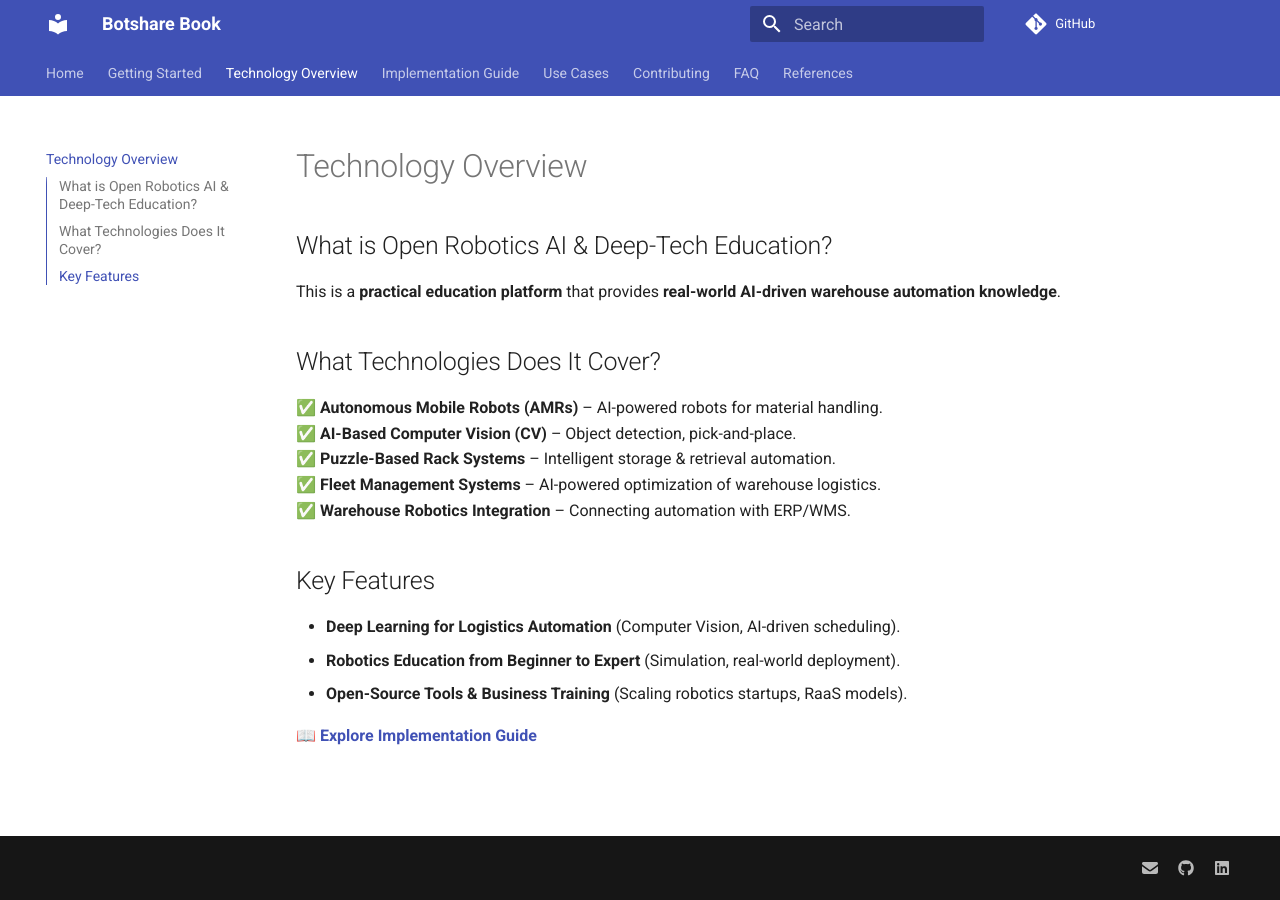
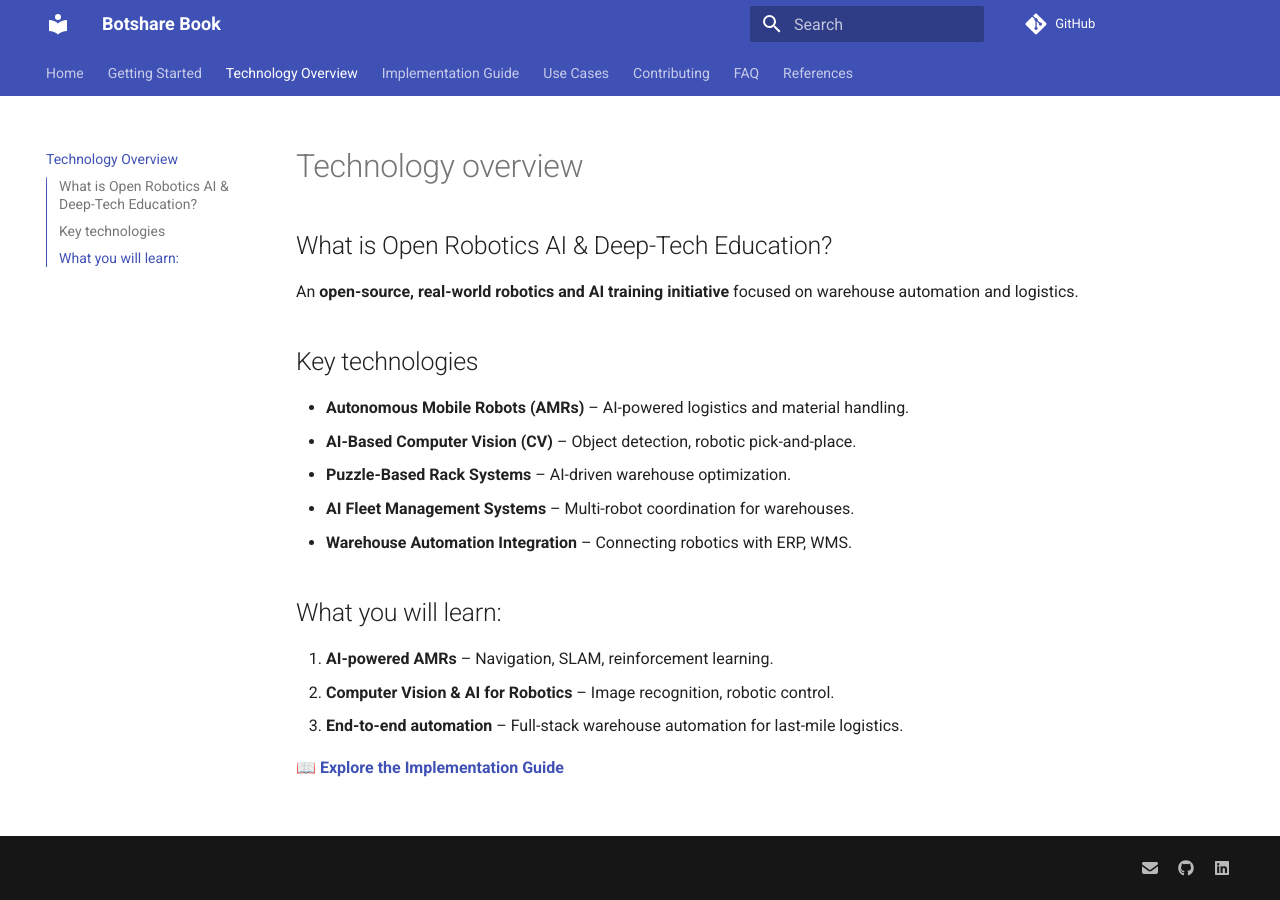
Before and after one commit to BotshareAI/Botshare_book, an MkDocs documentation site: the page built from docs/technology_overview.md, in a window 1280 px wide. Built offline with MkDocs 1.6.1 and Material for MkDocs 9.7.7, drawn with Linux system fonts in a browser that asks for light colours; comment, search, counter and statistics services are not loaded.

Commit message:
Update technology_overview.md

```diff
--- a/docs/technology_overview.md
+++ b/docs/technology_overview.md
@@ -1,18 +1,18 @@
-# Technology Overview
+# Technology overview
 
 ## What is Open Robotics AI & Deep-Tech Education?
-This is a **practical education platform** that provides **real-world AI-driven warehouse automation knowledge**.
+An **open-source, real-world robotics and AI training initiative** focused on warehouse automation and logistics.
 
-## What Technologies Does It Cover?
-✅ **Autonomous Mobile Robots (AMRs)** – AI-powered robots for material handling.
-✅ **AI-Based Computer Vision (CV)** – Object detection, pick-and-place.
-✅ **Puzzle-Based Rack Systems** – Intelligent storage & retrieval automation.
-✅ **Fleet Management Systems** – AI-powered optimization of warehouse logistics.
-✅ **Warehouse Robotics Integration** – Connecting automation with ERP/WMS.
+## Key technologies
+- **Autonomous Mobile Robots (AMRs)** – AI-powered logistics and material handling.
+- **AI-Based Computer Vision (CV)** – Object detection, robotic pick-and-place.
+- **Puzzle-Based Rack Systems** – AI-driven warehouse optimization.
+- **AI Fleet Management Systems** – Multi-robot coordination for warehouses.
+- **Warehouse Automation Integration** – Connecting robotics with ERP, WMS.
 
-## Key Features
-- **Deep Learning for Logistics Automation** (Computer Vision, AI-driven scheduling).
-- **Robotics Education from Beginner to Expert** (Simulation, real-world deployment).
-- **Open-Source Tools & Business Training** (Scaling robotics startups, RaaS models).
+## What you will learn:
+1. **AI-powered AMRs** – Navigation, SLAM, reinforcement learning.
+2. **Computer Vision & AI for Robotics** – Image recognition, robotic control.
+3. **End-to-end automation** – Full-stack warehouse automation for last-mile logistics.
 
-📖 **[Explore Implementation Guide](implementation-guide.md)**
+📖 **[Explore the Implementation Guide](implementation_guide)**
```
